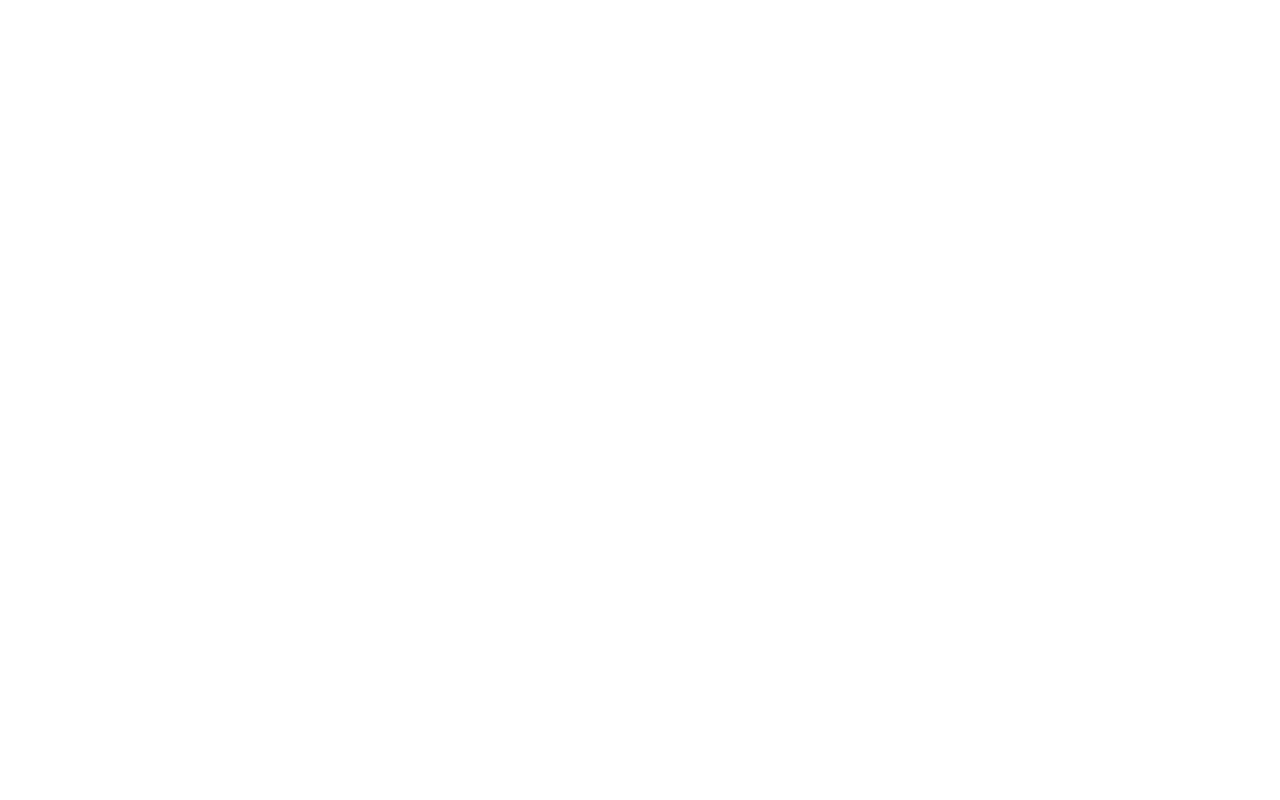
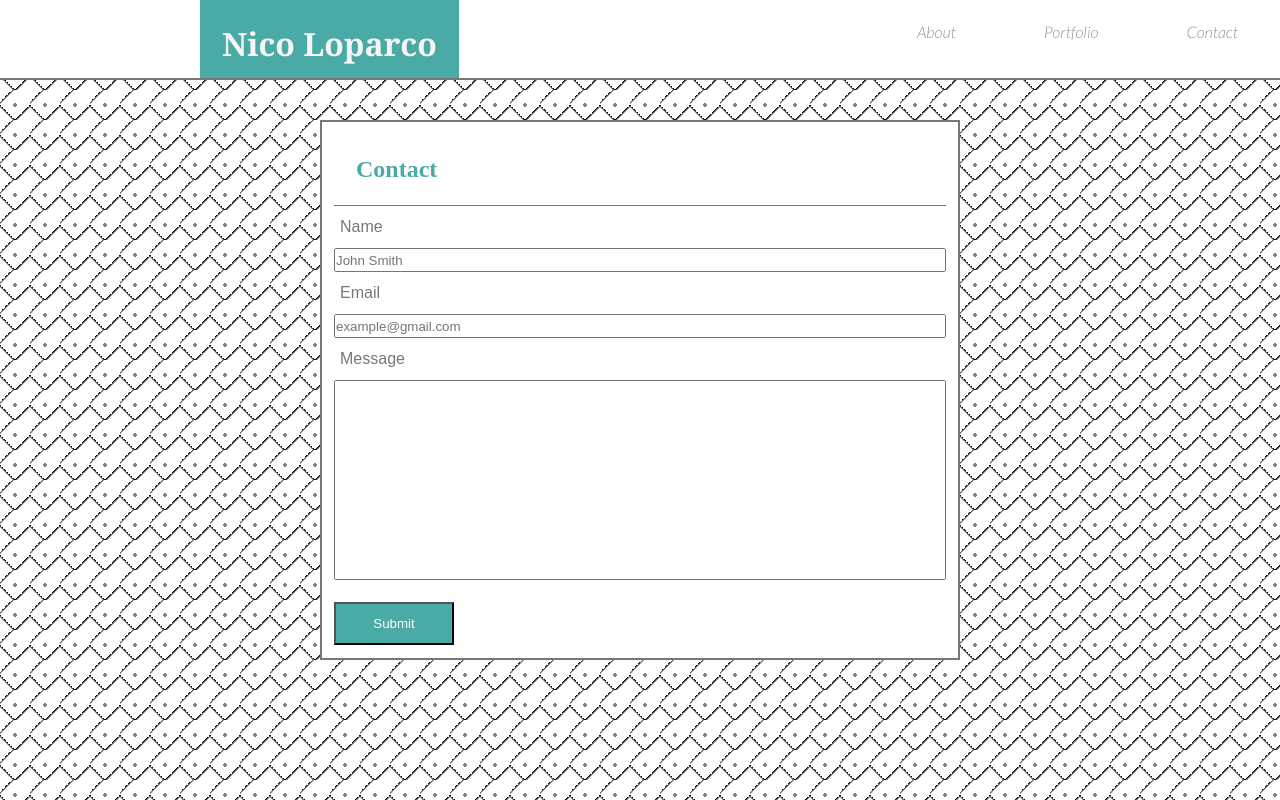
Before and after one commit to nicoloparco/Basic-Portfolio, a plain HTML site: page contact.html in a window 1280 px wide. Drawn offline with Linux system fonts and the light colour scheme.

Commit message:
finished contact.html

```diff
--- /dev/null
+++ b/assets/css/style-contact.css
@@ -0,0 +1,99 @@
+*{
+    margin:0px;
+    padding:0px;
+    box-sizing: border-box
+}
+
+nav {
+    float:right;
+    background-color: white;
+    align-items: center;
+}
+
+.logo {
+    float:left;
+    background-color:#4aaaa5;
+    color: whitesmoke;
+    font-size: 16px;
+    font-family: Georgia, 'Times New Roman', Times, serif;
+    padding: 22px;
+    margin-left: 200px;
+    border-bottom: solid 2px #777777;
+    height: 80px;
+}
+
+.links a {
+    color:#777777;
+    font-family: 'Lato', sans-serif;
+    text-decoration: none;
+    opacity: .8;
+}
+
+.links li {
+    list-style: none;
+    display: inline-block;
+    margin: 22px 42px;
+
+    text-align: center;
+}
+
+.links a:hover {
+    color: blue;
+    font-size: 18px;
+}
+
+#main-info {
+    width: 50%;
+    background-color: white;
+    border: solid 2px #777777;
+    padding: 12px;
+    margin-left: 25%;
+    margin-top: 40px;
+    height: 540px;
+
+}
+
+#main-info p {
+    color: #777777;
+    font-family: Arial, Helvetica, sans-serif;
+    line-height: 30px;
+    padding: 6px;
+}
+
+h2 {
+    color: #4aaaa5;
+    padding: 22px;
+    border-bottom: solid 1px #777777;
+}
+
+body {
+    background-image: linear-gradient(45deg, transparent 20%, black 25%, transparent 25%),
+                      linear-gradient(-45deg, transparent 20%, black 25%, transparent 25%),
+                      linear-gradient(-45deg, transparent 75%, black 80%, transparent 0),
+                      radial-gradient(gray 2px, transparent 0);
+    background-size: 30px 30px, 30px 30px;
+}
+
+header {
+    background-color: white;
+    height: 80px;
+    border-bottom: solid 2px #777777;
+}
+
+input {
+    width: 100%;
+    height: 24px;
+}
+
+#message {
+    height: 200px;
+}
+
+button {
+    color: white;
+    background-color: #4aaaa5;
+    padding: 12px;
+    margin-top: 22px;
+    width: 120px;
+
+}
--- a/contact.html
+++ b/contact.html
@@ -0,0 +1,37 @@
+<!DOCTYPE html>
+<html lang="en">
+<head>
+    <meta charset="UTF-8">
+    <meta name="viewport" content="width=device-width, initial-scale=1.0">
+    <meta http-equiv="X-UA-Compatible" content="ie=edge">
+    <title>About me</title>
+    <link href="https://fonts.googleapis.com/css?family=Lato:300i&display=swap" rel="stylesheet">
+    <link rel="stylesheet" type="text/css" href="../Basic-Portfolio/assets/css/style-contact.css">
+</head>
+
+<header>
+    <div class="logo">
+        <h1>Nico Loparco</h1>
+    </div>
+    <nav>
+        <ul class="links">
+            <li><a href="index.html">About</a></li>
+            <li><a href="portfolio.html">Portfolio</a></li>
+            <li><a href="contact.html">Contact</a></li>
+        </ul>
+     </nav>
+</header>
+
+<body>
+    <section id="main-info">
+        <h2>Contact</h2>
+            <p>Name</p>
+            <input type="text" name="Name" placeholder="John Smith">
+            <p>Email</p>
+            <input type="text" name="Email" placeholder="example@gmail.com">
+            <p>Message</p>
+            <input type="text" name="Message" id="message">
+            <button>Submit</button>
+    </section>
+</body>
+</html>
```
Also changed, not shown: index.html (+2 -2 lines), assets/css/style-portfolio.css (added).
